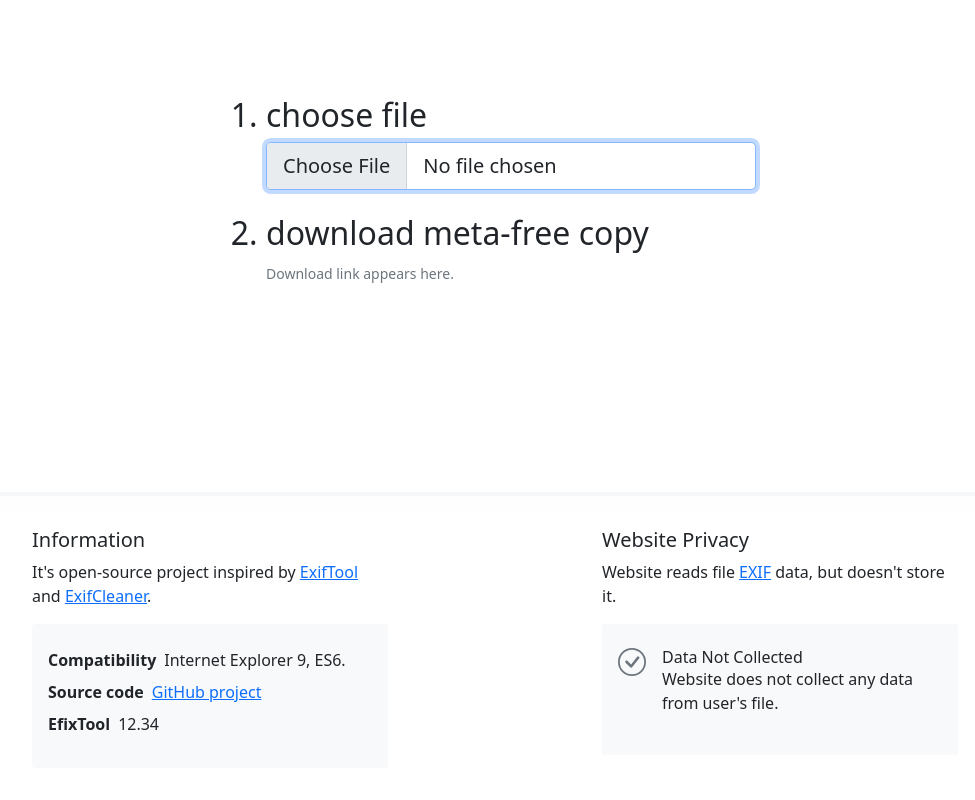
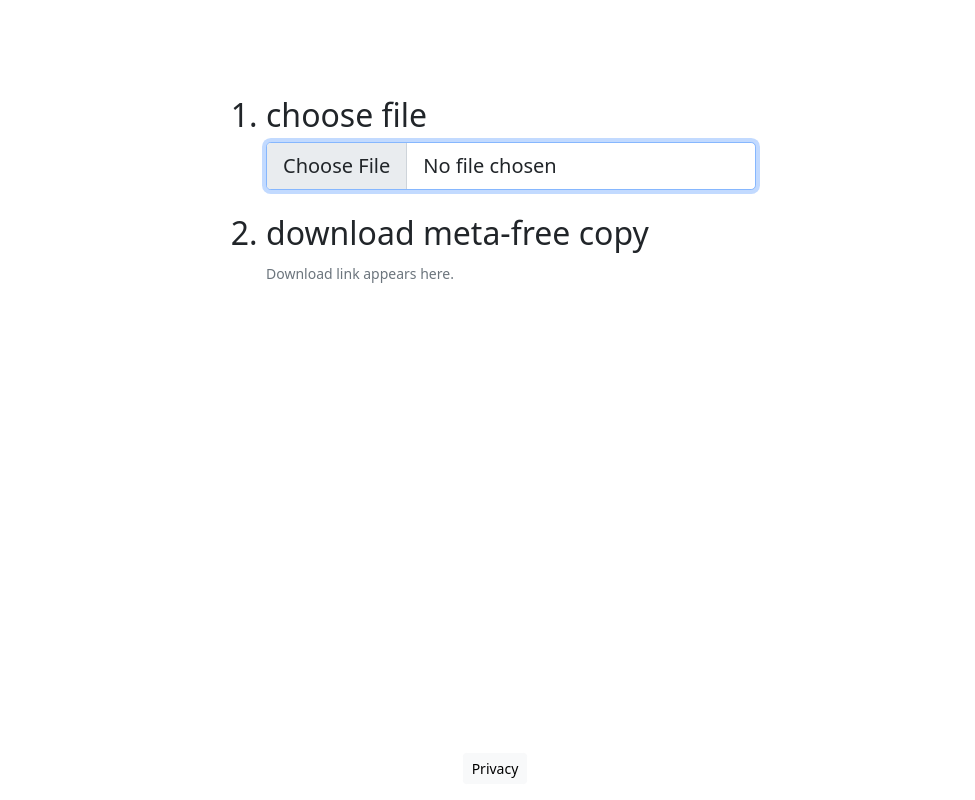
Before and after one commit to slimcandy/MetaCleaner, a React (Create React App) app in the folder client/: page / in a window 1280 px wide. Shown: the whole page, without its empty margins (145-1120 px from the left). Built offline with nearby package versions, Linux system fonts and the light colour scheme.

Commit message:
Change footer behavior

```diff
--- a/client/src/App.tsx
+++ b/client/src/App.tsx
@@ -43,12 +43,15 @@ const App = () => {
         </div>
       </main>
       {/* mt-auto - sticks footer */}
-      <hr className='border border-2 mt-auto shadow' />
-      <footer className='footer py-3 container'>
-        <div className='row justify-content-around'>
-          <InfoBlock className='col-12 col-sm-6 col-lg-4' />
-          <PrivacyBlock className='col-12 col-sm-6 col-lg-4' />
-        </div>
+      <footer className='footer text-center mt-auto'>
+        <details className='py-3 container'>
+          <summary className='btn btn-light btn-sm'>Privacy</summary>
+
+          <div className='row justify-content-around text-start mt-4'>
+            <InfoBlock className='col-12 col-sm-6 col-lg-4' />
+            <PrivacyBlock className='col-12 col-sm-6 col-lg-4' />
+          </div>
+        </details>
       </footer>
     </>
   )
```
Also changed, not shown: 2 other files (tests, documents, lock files or other folders).
